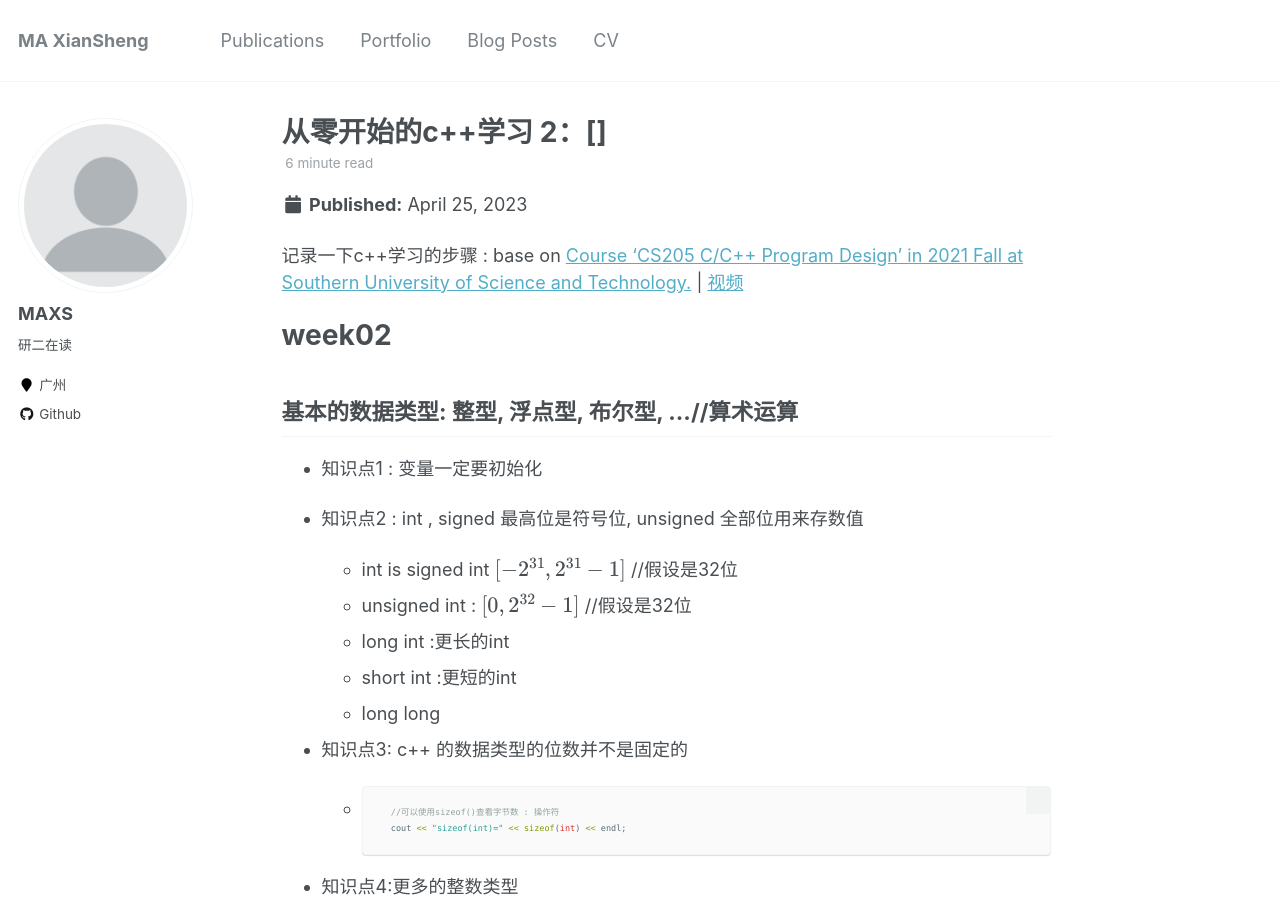
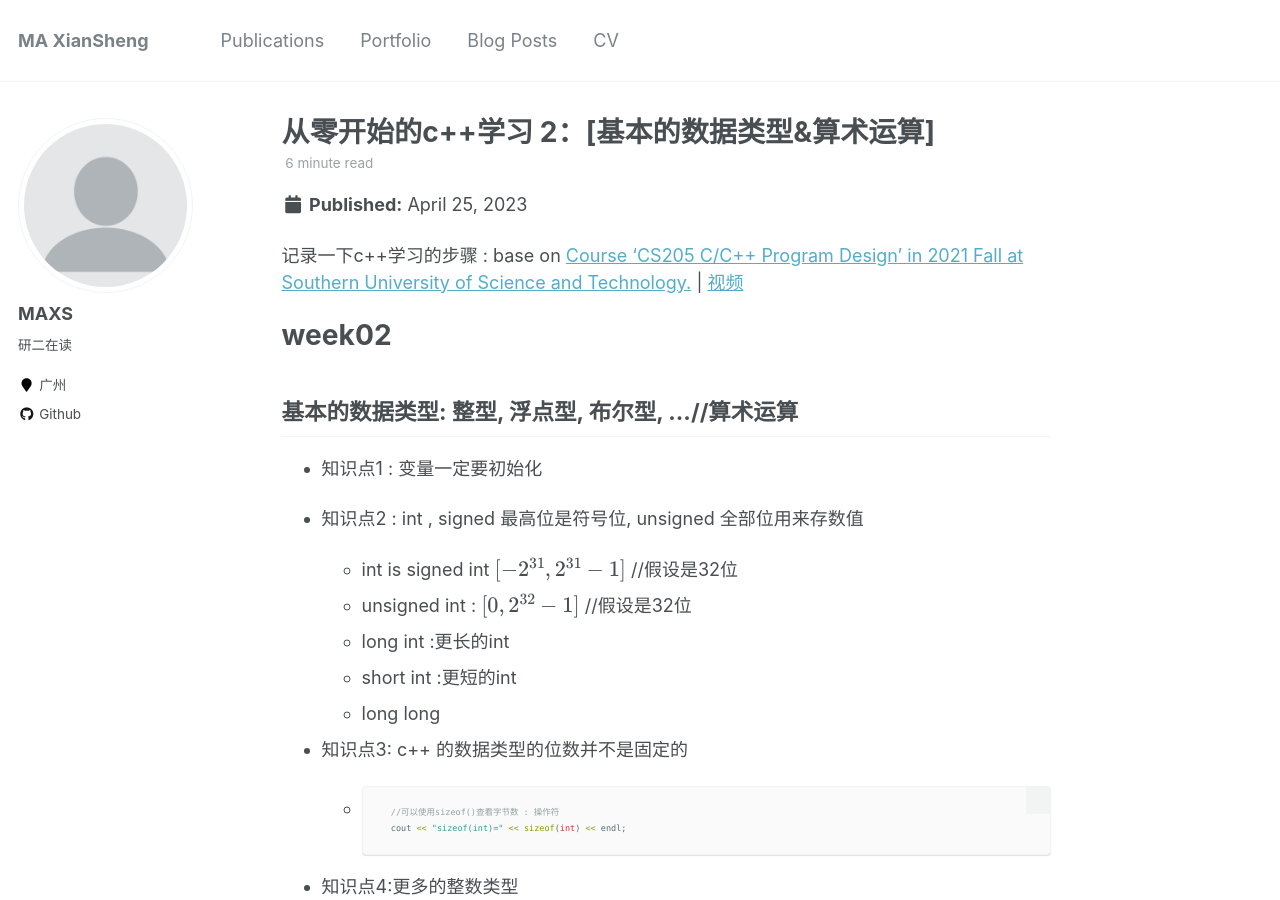
Before and after one commit to hsienshaun/hsienshaun.github.io, a Jekyll site: the page built from _posts/2023-04-25-blog-post7.md, in a window 1280 px wide and 900 px high. Built offline with Jekyll 4.4.1, drawn with Linux system fonts in a browser that asks for light colours; formulas are drawn with MathJax 3.

Commit message:
fix some issues

```diff
--- a/_posts/2023-04-25-blog-post7.md
+++ b/_posts/2023-04-25-blog-post7.md
@@ -1,5 +1,5 @@
 ---
-title: '从零开始的c++学习 2：[]'
+title: '从零开始的c++学习 2：[基本的数据类型&算术运算]'
 date: 2023-04-25
 permalink: /posts/2023/04/blog7/
 tags:
```
Also changed, not shown: _posts/2023-03-07-blog-post3.md (+1 -1 lines).
